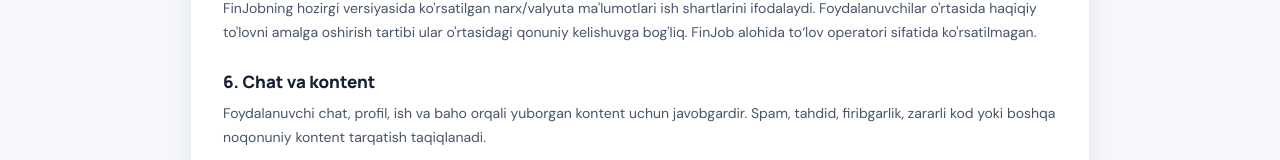
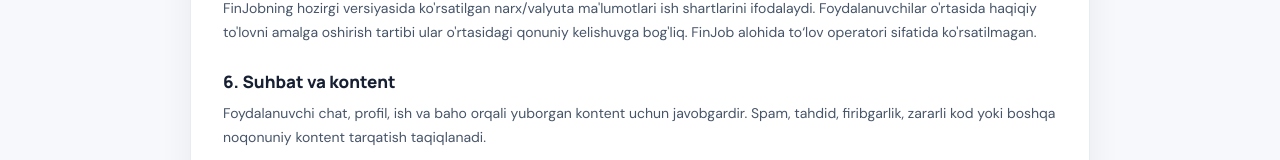
Before and after one commit to XudayberganovAllanazar1211/Job-Application-Loyiha, a React (Vite) app in the folder frontend/: page /terms in a window 1280 px wide. Shown: the part 713-873 px from the top of the page. Built offline with nearby package versions, Linux system fonts and the light colour scheme; no server answers.

Commit message:
Polish remaining Uzbek localization strings

```diff
--- a/frontend/src/pages/Terms.jsx
+++ b/frontend/src/pages/Terms.jsx
@@ -29,7 +29,7 @@ export default function Terms() {
                     <h2>5. To'lovlar</h2>
                     <p>FinJobning hozirgi versiyasida ko'rsatilgan narx/valyuta ma'lumotlari ish shartlarini ifodalaydi. Foydalanuvchilar o'rtasida haqiqiy to'lovni amalga oshirish tartibi ular o'rtasidagi qonuniy kelishuvga bog'liq. FinJob alohida to‘lov operatori sifatida ko'rsatilmagan.</p>
 
-                    <h2>6. Chat va kontent</h2>
+                    <h2>6. Suhbat va kontent</h2>
                     <p>Foydalanuvchi chat, profil, ish va baho orqali yuborgan kontent uchun javobgardir. Spam, tahdid, firibgarlik, zararli kod yoki boshqa noqonuniy kontent tarqatish taqiqlanadi.</p>
 
                     <h2>7. Baho berish</h2>
```
